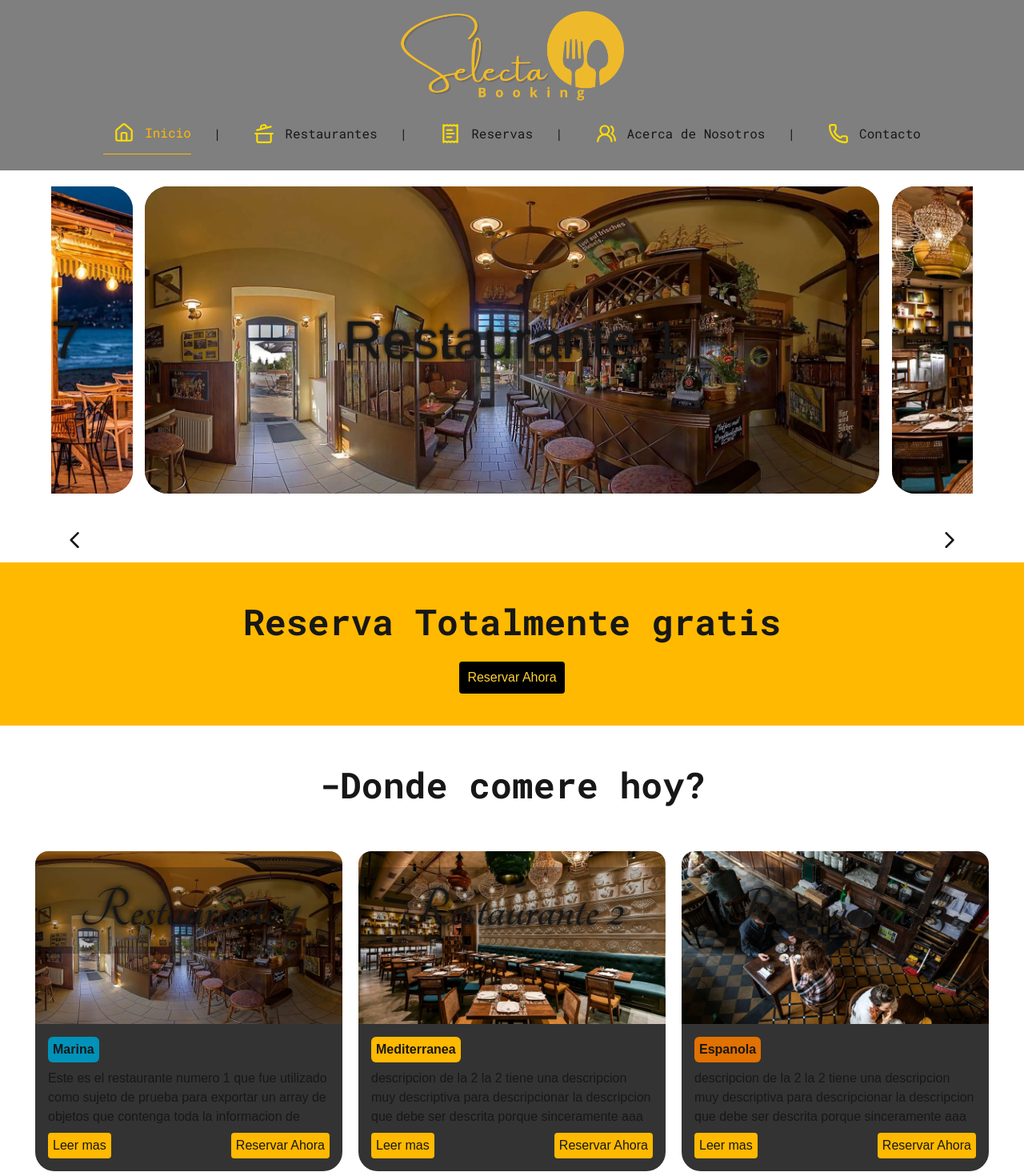
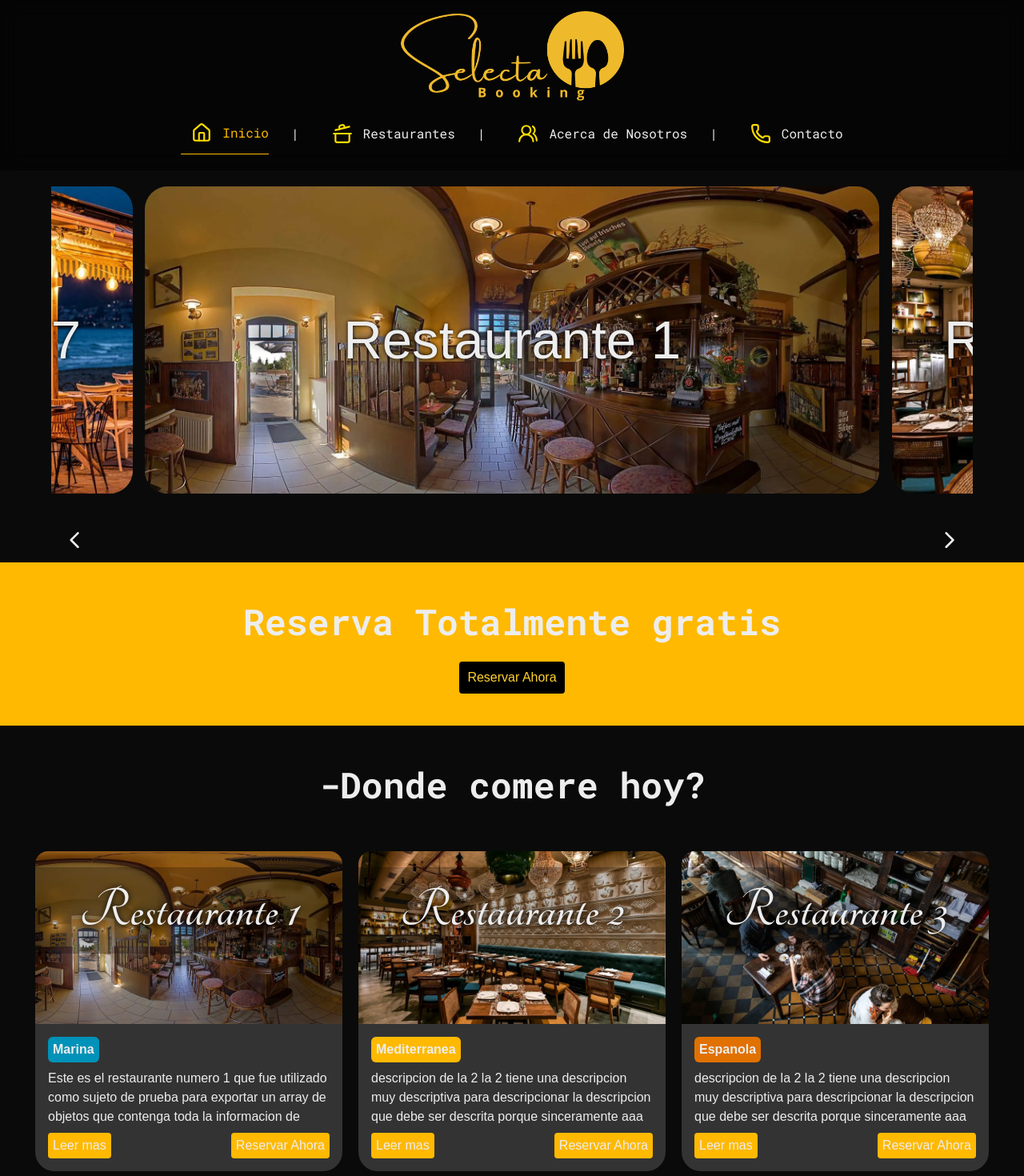
Before and after one commit to Yenser1/selecta-booking-oficial, a Next.js app: page / in a window 1280 px wide. Shown: the top 1470 px of the page at 80% size. Built offline with nearby package versions, Linux system fonts and the light colour scheme; a web font is replaced by a local one.

Commit message:
final footer

```diff
--- a/src/app/CONST/restuarants.js
+++ b/src/app/CONST/restuarants.js
@@ -1,5 +1,3 @@
-import ESTILOS from "./estilos";
-
 const RESTAURANT = [
     {
         name: "Restaurante 1",
@@ -10,6 +8,7 @@ const RESTAURANT = [
         imgURL: "/Restaurantes/1.webp",
         link: "/Restaurante1",
         handleLink: "Restaurante1",
+        descripcionLarga: `Lorem ipsum dolor sit amet consectetur, adipisicing elit. Odio nesciunt vel alias iure sed excepturi, placeat molestiae libero veritatis id. Modi fugit corporis aperiam! Rem aliquid a hic iure atque.Lorem ipsum dolor sit amet consectetur, adipisicing elit. Odio nesciunt vel alias iure sed excepturi, placeat molestiae libero veritatis id. Modi fugit corporis aperiam! Rem aliquid a hic iure atque.Lorem ipsum dolor sit amet consectetur, adipisicing elit. Odio nesciunt vel alias iure sed excepturi, placeat molestiae libero veritatis id. Modi fugit corporis aperiam! Rem aliquid a hic iure atque.`,
     },
     {
         name: "Restaurante 2",
@@ -19,6 +18,8 @@ const RESTAURANT = [
         imgURL: "/Restaurantes/2.webp",
         link: "/Restaurante2",
         handleLink: "Restaurante2",
+        descripcionLarga:
+            "Lorem ipsum dolor sit amet consectetur, adipisicing elit. Odio nesciunt vel alias iure sed excepturi, placeat molestiae libero veritatis id. Modi fugit corporis aperiam! Rem aliquid a hic iure atque.Lorem ipsum dolor sit amet consectetur, adipisicing elit. Odio nesciunt vel alias iure sed excepturi, placeat molestiae libero veritatis id. Modi fugit corporis aperiam! Rem aliquid a hic iure atque.Lorem ipsum dolor sit amet consectetur, adipisicing elit. Odio nesciunt vel alias iure sed excepturi, placeat molestiae libero veritatis id. Modi fugit corporis aperiam! Rem aliquid a hic iure atque.",
     },
     {
         name: "Restaurante 3",
@@ -28,6 +29,8 @@ const RESTAURANT = [
         imgURL: "/Restaurantes/3.webp",
         link: "/Restaurante3",
         handleLink: "Restaurante3",
+        descripcionLarga:
+            "Lorem ipsum dolor sit amet consectetur, adipisicing elit. Odio nesciunt vel alias iure sed excepturi, placeat molestiae libero veritatis id. Modi fugit corporis aperiam! Rem aliquid a hic iure atque.Lorem ipsum dolor sit amet consectetur, adipisicing elit. Odio nesciunt vel alias iure sed excepturi, placeat molestiae libero veritatis id. Modi fugit corporis aperiam! Rem aliquid a hic iure atque.Lorem ipsum dolor sit amet consectetur, adipisicing elit. Odio nesciunt vel alias iure sed excepturi, placeat molestiae libero veritatis id. Modi fugit corporis aperiam! Rem aliquid a hic iure atque.",
     },
     {
         name: "Restaurante 4",
@@ -37,6 +40,8 @@ const RESTAURANT = [
         imgURL: "/Restaurantes/4.webp",
         link: "/Restaurante4",
         handleLink: "Restaurante4",
+        descripcionLarga:
+            "Lorem ipsum dolor sit amet consectetur, adipisicing elit. Odio nesciunt vel alias iure sed excepturi, placeat molestiae libero veritatis id. Modi fugit corporis aperiam! Rem aliquid a hic iure atque.Lorem ipsum dolor sit amet consectetur, adipisicing elit. Odio nesciunt vel alias iure sed excepturi, placeat molestiae libero veritatis id. Modi fugit corporis aperiam! Rem aliquid a hic iure atque.Lorem ipsum dolor sit amet consectetur, adipisicing elit. Odio nesciunt vel alias iure sed excepturi, placeat molestiae libero veritatis id. Modi fugit corporis aperiam! Rem aliquid a hic iure atque.",
     },
     {
         name: "Restaurante 5",
@@ -46,6 +51,8 @@ const RESTAURANT = [
         imgURL: "/Restaurantes/5.webp",
         link: "/Restaurante5",
         handleLink: "Restaurante5",
+        descripcionLarga:
+            "Lorem ipsum dolor sit amet consectetur, adipisicing elit. Odio nesciunt vel alias iure sed excepturi, placeat molestiae libero veritatis id. Modi fugit corporis aperiam! Rem aliquid a hic iure atque.Lorem ipsum dolor sit amet consectetur, adipisicing elit. Odio nesciunt vel alias iure sed excepturi, placeat molestiae libero veritatis id. Modi fugit corporis aperiam! Rem aliquid a hic iure atque.Lorem ipsum dolor sit amet consectetur, adipisicing elit. Odio nesciunt vel alias iure sed excepturi, placeat molestiae libero veritatis id. Modi fugit corporis aperiam! Rem aliquid a hic iure atque.`",
     },
     {
         name: "Restaurante 6",
@@ -55,6 +62,8 @@ const RESTAURANT = [
         imgURL: "/Restaurantes/6.webp",
         link: "/Restaurante6",
         handleLink: "Restaurante6",
+        descripcionLarga:
+            "Lorem ipsum dolor sit amet consectetur, adipisicing elit. Odio nesciunt vel alias iure sed excepturi, placeat molestiae libero veritatis id. Modi fugit corporis aperiam! Rem aliquid a hic iure atque.Lorem ipsum dolor sit amet consectetur, adipisicing elit. Odio nesciunt vel alias iure sed excepturi, placeat molestiae libero veritatis id. Modi fugit corporis aperiam! Rem aliquid a hic iure atque.Lorem ipsum dolor sit amet consectetur, adipisicing elit. Odio nesciunt vel alias iure sed excepturi, placeat molestiae libero veritatis id. Modi fugit corporis aperiam! Rem aliquid a hic iure atque.`",
     },
     {
         name: "Restaurante 7",
@@ -64,6 +73,8 @@ const RESTAURANT = [
         imgURL: "/Restaurantes/7.webp",
         link: "/Restaurante7",
         handleLink: "Restaurante7",
+        descripcionLarga:
+            "Lorem ipsum dolor sit amet consectetur, adipisicing elit. Odio nesciunt vel alias iure sed excepturi, placeat molestiae libero veritatis id. Modi fugit corporis aperiam! Rem aliquid a hic iure atque.Lorem ipsum dolor sit amet consectetur, adipisicing elit. Odio nesciunt vel alias iure sed excepturi, placeat molestiae libero veritatis id. Modi fugit corporis aperiam! Rem aliquid a hic iure atque.Lorem ipsum dolor sit amet consectetur, adipisicing elit. Odio nesciunt vel alias iure sed excepturi, placeat molestiae libero veritatis id. Modi fugit corporis aperiam! Rem aliquid a hic iure atque.`",
     },
 ];
 export default RESTAURANT;
--- /dev/null
+++ b/src/app/Components/ContactanosGrid.js
@@ -0,0 +1,16 @@
+function ContactUsGrid() {
+    return (
+        <section>
+            <h1 className="h1">Contactanos!</h1>
+            <div className="flex flex-wrap">
+                <div className="flex justify-center items-center bg-[#333] min-w-32 w-[30vw] max-w-lg h-60 rounded-3xl hover:scale-110 transition-all duration-150">
+                    <p>Email</p>
+                </div>
+                <div>Direccion</div>
+                <div>Telefono</div>
+            </div>
+        </section>
+    );
+}
+
+export default ContactUsGrid;
--- a/src/app/Components/Footer.js
+++ b/src/app/Components/Footer.js
@@ -67,8 +67,8 @@ function Footer() {
                 </div>
             </section>
             <section className="flex w-full justify-center gap-5 items-center">
+                <Link href={"/"} className="hover:scale-110 hover:rotate-5 transition-transform duration-250">
                     <svg
-                    className="hover:scale-110 hover:rotate-5 transition-transform duration-250"
                         xmlns="http://www.w3.org/2000/svg"
                         width="36"
                         height="36"
@@ -76,14 +76,15 @@ function Footer() {
                         fill="none"
                         stroke="#fcbb00"
                         strokeWidth="2"
-                    stroke-linecap="round"
-                    stroke-linejoin="round"
-                    class="lucide lucide-facebook-icon lucide-facebook"
+                        strokeLinecap="round"
+                        strokeLinejoin="round"
+                        className="lucide lucide-facebook-icon lucide-facebook"
                     >
                         <path d="M18 2h-3a5 5 0 0 0-5 5v3H7v4h3v8h4v-8h3l1-4h-4V7a1 1 0 0 1 1-1h3z" />
                     </svg>
+                </Link>
+                <Link href={"/"} className="hover:scale-110 hover:rotate-5 transition-transform duration-250">
                     <svg
-                    className="hover:scale-110 hover:rotate-5 transition-transform duration-250"
                         xmlns="http://www.w3.org/2000/svg"
                         width="36"
                         height="36"
@@ -91,16 +92,17 @@ function Footer() {
                         fill="none"
                         stroke="#fcbb00"
                         strokeWidth="2"
-                    stroke-linecap="round"
-                    stroke-linejoin="round"
-                    class="lucide lucide-instagram-icon lucide-instagram"
+                        strokeLinecap="round"
+                        strokeLinejoin="round"
+                        className="lucide lucide-instagram-icon lucide-instagram"
                     >
                         <rect width="20" height="20" x="2" y="2" rx="5" ry="5" />
                         <path d="M16 11.37A4 4 0 1 1 12.63 8 4 4 0 0 1 16 11.37z" />
                         <line x1="17.5" x2="17.51" y1="6.5" y2="6.5" />
                     </svg>
+                </Link>
+                <Link href={"/"} className="hover:scale-110 hover:rotate-5 transition-transform duration-250">
                     <svg
-                    className="hover:scale-110 hover:rotate-5 transition-transform duration-250"
                         xmlns="http://www.w3.org/2000/svg"
                         width="44"
                         height="44"
@@ -108,27 +110,30 @@ function Footer() {
                         fill="none"
                         stroke="#fcbb00"
                         strokeWidth="2"
-                    stroke-linecap="round"
-                    stroke-linejoin="round"
-                    class="lucide lucide-youtube-icon lucide-youtube"
+                        strokeLinecap="round"
+                        strokeLinejoin="round"
+                        className="lucide lucide-youtube-icon lucide-youtube"
                     >
                         <path d="M2.5 17a24.12 24.12 0 0 1 0-10 2 2 0 0 1 1.4-1.4 49.56 49.56 0 0 1 16.2 0A2 2 0 0 1 21.5 7a24.12 24.12 0 0 1 0 10 2 2 0 0 1-1.4 1.4 49.55 49.55 0 0 1-16.2 0A2 2 0 0 1 2.5 17" />
                         <path d="m10 15 5-3-5-3z" />
                     </svg>
+                </Link>
+                <Link href={"/"}>
                     <svg className="hover:scale-110 hover:rotate-5 transition-transform duration-250" width="36px" height="36px" viewBox="0 0 24 24" fill="none" xmlns="http://www.w3.org/2000/svg">
                         <g id="SVGRepo_bgCarrier" strokeWidth="0"></g>
-                    <g id="SVGRepo_tracerCarrier" stroke-linecap="round" stroke-linejoin="round"></g>
+                        <g id="SVGRepo_tracerCarrier" strokeLinecap="round" strokeLinejoin="round"></g>
                         <g id="SVGRepo_iconCarrier">
                             {" "}
                             <path
                                 d="M16.8217 5.1344C16.0886 4.29394 15.6479 3.19805 15.6479 2H14.7293M16.8217 5.1344C17.4898 5.90063 18.3944 6.45788 19.4245 6.67608C19.7446 6.74574 20.0786 6.78293 20.4266 6.78293V10.2191C18.645 10.2191 16.9932 9.64801 15.6477 8.68211V15.6707C15.6477 19.1627 12.8082 22 9.32386 22C7.50043 22 5.85334 21.2198 4.69806 19.98C3.64486 18.847 2.99994 17.3331 2.99994 15.6707C2.99994 12.2298 5.75592 9.42509 9.17073 9.35079M16.8217 5.1344C16.8039 5.12276 16.7861 5.11101 16.7684 5.09914M6.9855 17.3517C6.64217 16.8781 6.43802 16.2977 6.43802 15.6661C6.43802 14.0734 7.73249 12.7778 9.32394 12.7778C9.62087 12.7778 9.9085 12.8288 10.1776 12.9124V9.40192C9.89921 9.36473 9.61622 9.34149 9.32394 9.34149C9.27287 9.34149 8.86177 9.36884 8.81073 9.36884M14.7244 2H12.2097L12.2051 15.7775C12.1494 17.3192 10.8781 18.5591 9.32386 18.5591C8.35878 18.5591 7.50971 18.0808 6.98079 17.3564"
                                 stroke="#fcbb00"
-                            stroke-linejoin="round"
+                                strokeLinejoin="round"
                             ></path>{" "}
                         </g>
                     </svg>
+                </Link>
             </section>
-            <h1 className="border-t-2 border-amber-400 w-full text-center pt-3 text-amber-300">&copy; Todos los derechos reservados</h1>
+            <h1 className="border-t-2 border-amber-400 w-full text-center pt-3 text-amber-300">&copy; 2025 Selecta Booking Todos los derechos reservados</h1>
         </footer>
     );
 }
--- a/src/app/Components/Navbar.js
+++ b/src/app/Components/Navbar.js
@@ -54,23 +54,6 @@ function Navbar() {
             <motion.p initial={{ opacity: 0 }} animate={{ opacity: 1 }} transition={{ ease: "linear", duration: "1" }}>
                 |
             </motion.p>
-            <Link href={"/Reservas"}>
-                <motion.h1
-                    initial={{ y: -50, opacity: 0 }}
-                    animate={{ y: 0, opacity: 1 }}
-                    transition={{ ease: "easeInOut" }}
-                    className={
-                        pathname === "/Reservas"
-                            ? `text-amber-400 duration-300 border-b-1 flex justify-center items-center`
-                            : ` hover:text-amber-200 hover:scale-105 duration-300 flex justify-center items-center`
-                    }
-                >
-                    <span className="scale-50 text-center">{SVGs[2]}</span>Reservas
-                </motion.h1>
-            </Link>
-            <motion.p initial={{ opacity: 0 }} animate={{ opacity: 1 }} transition={{ ease: "linear", duration: "1" }}>
-                |
-            </motion.p>
             <Link href={"/AcercaDeNosotros"}>
                 <motion.h1
                     initial={{ y: 50, opacity: 0 }}
--- a/src/app/Components/ResBox.js
+++ b/src/app/Components/ResBox.js
@@ -13,7 +13,7 @@ const tangerine = Tangerine({
 function Box({ nombre = "Nombre Generico", estilo, imgURL = "/ImagenGenerica", descripcion = "Descripcion generica", delay = 0, link = "/RestauranteGenerico" }) {
     return (
         <motion.div
-            initial={{ y: 70 }}
+            initial={{ y: 30 }}
             whileInView={{ y: 0 }}
             transition={{ ease: "easeIn", duration: "0.5", delay: `${delay}` }}
             className="min-w-52 max-w-96 relative flex flex-col rounded-3xl mx-2.5 my-2.5 hover:-translate-y-3 transition-all duration-200"
--- a/src/app/Restaurantes/[name]/page.jsx
+++ b/src/app/Restaurantes/[name]/page.jsx
@@ -6,14 +6,16 @@ function infoRestaurante({ params }) {
     const { name } = params;
     let pagina;
     RESTAURANT.map((REST) => {
-        REST.handleLink == name ? (pagina = [REST.name, REST.descripcion, REST.estilo, REST.imgURL, REST.handleLink]) : console.log("No son iguales");
+        REST.handleLink == name ? (pagina = [REST.name, REST.descripcion, REST.estilo, REST.imgURL, REST.handleLink, REST.descripcionLarga]) : console.log("No son iguales");
     });
     return (
         <main className="flex flex-col">
-            <h1 className="Heading">Estas en {pagina[0]} </h1>
-            <Image src={`${pagina[3]}`} width={300} height={300} alt={`Imagen de ${pagina[0]}`} />
-            <p>{pagina[1]}</p>
-            {ESTILOS[pagina[2]]}
+            <h1 className="heading text-center">{pagina[0]} </h1>
+            <div className="self-center">{ESTILOS[pagina[2]]}</div>
+            <div className="flex justify-center gap-10 items-center">
+                <Image src={`${pagina[3]}`} width={600} height={300} alt={`Imagen de ${pagina[0]}`} className="rounded-2xl" />
+                <p className="w-1/2">{pagina[5]}</p>
+            </div>
         </main>
     );
 }
--- a/src/app/globals.css
+++ b/src/app/globals.css
@@ -18,7 +18,12 @@
         --foreground: #ededed;
     }
 }
-
+@media (prefers-color-scheme: light) {
+    :root {
+        --background: #0a0a0a;
+        --foreground: #ededed;
+    }
+}
 body {
     background: var(--background);
     color: var(--foreground);
--- a/src/app/page.jsx
+++ b/src/app/page.jsx
@@ -4,6 +4,7 @@ import Restaurante from "./Components/LandingSlides";
 import Box from "./Components/ResBox";
 import Link from "next/link";
 import RESTAURANT from "./CONST/restuarants";
+import ContactUsGrid from "./Components/ContactanosGrid";
 import "./styles/embla.css";
 
 const roboto = Roboto_Mono({
@@ -47,7 +48,7 @@ function LandingPage() {
                 <Box nombre={RESTAURANT[5].name} estilo={RESTAURANT[5].estilo} imgURL={RESTAURANT[5].imgURL} descripcion={RESTAURANT[5].descripcion} delay={"0.1"} link={RESTAURANT[5].link} />
                 <Box nombre={RESTAURANT[6].name} estilo={RESTAURANT[6].estilo} imgURL={RESTAURANT[6].imgURL} descripcion={RESTAURANT[6].descripcion} delay={"0.15"} link={RESTAURANT[6].link} />
             </section>
-            <section className="w-full bg-amber-400 flex flex-col items-center py-10">
+            <section className="w-full bg-amber-400 flex flex-col items-center py-10 mb-10">
                 <h1 className={`${robotoBold.className} heading mb-3 text-center`}>Acerca de Nosotros</h1>
                 <p className="w-3/5 text-center">
                     Estoy hablando acerca de selecta booking porque en vrd es de las mejores paginas que han existido visualmente y vamos a meter y bregar mano feamente para poder resolver la
@@ -60,6 +61,7 @@ function LandingPage() {
                     Acerca de Nosotros
                 </Link>
             </section>
+            <ContactUsGrid />
         </main>
     );
 }
```
Lines whose indentation alone changed are shown as unchanged.
